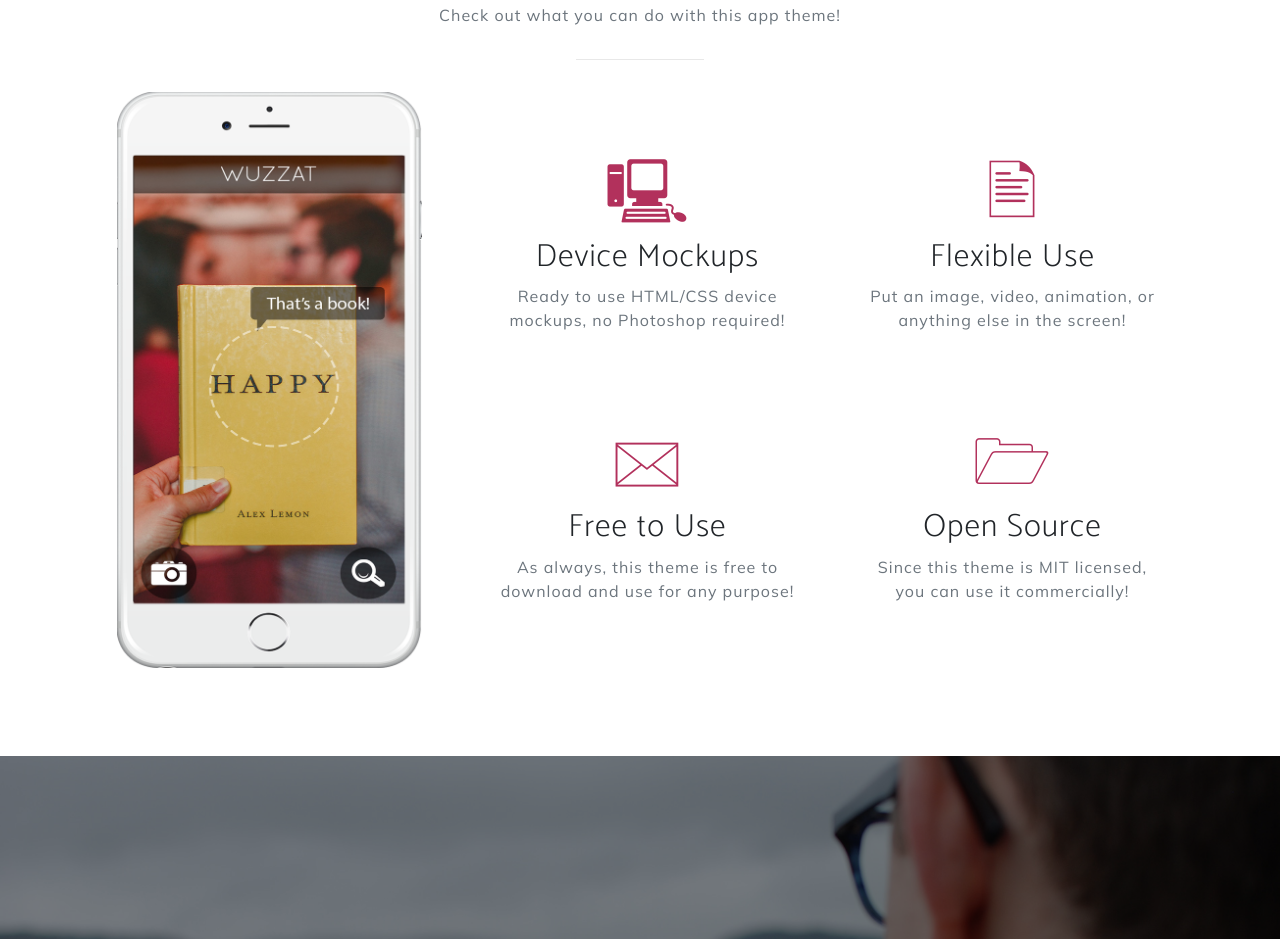
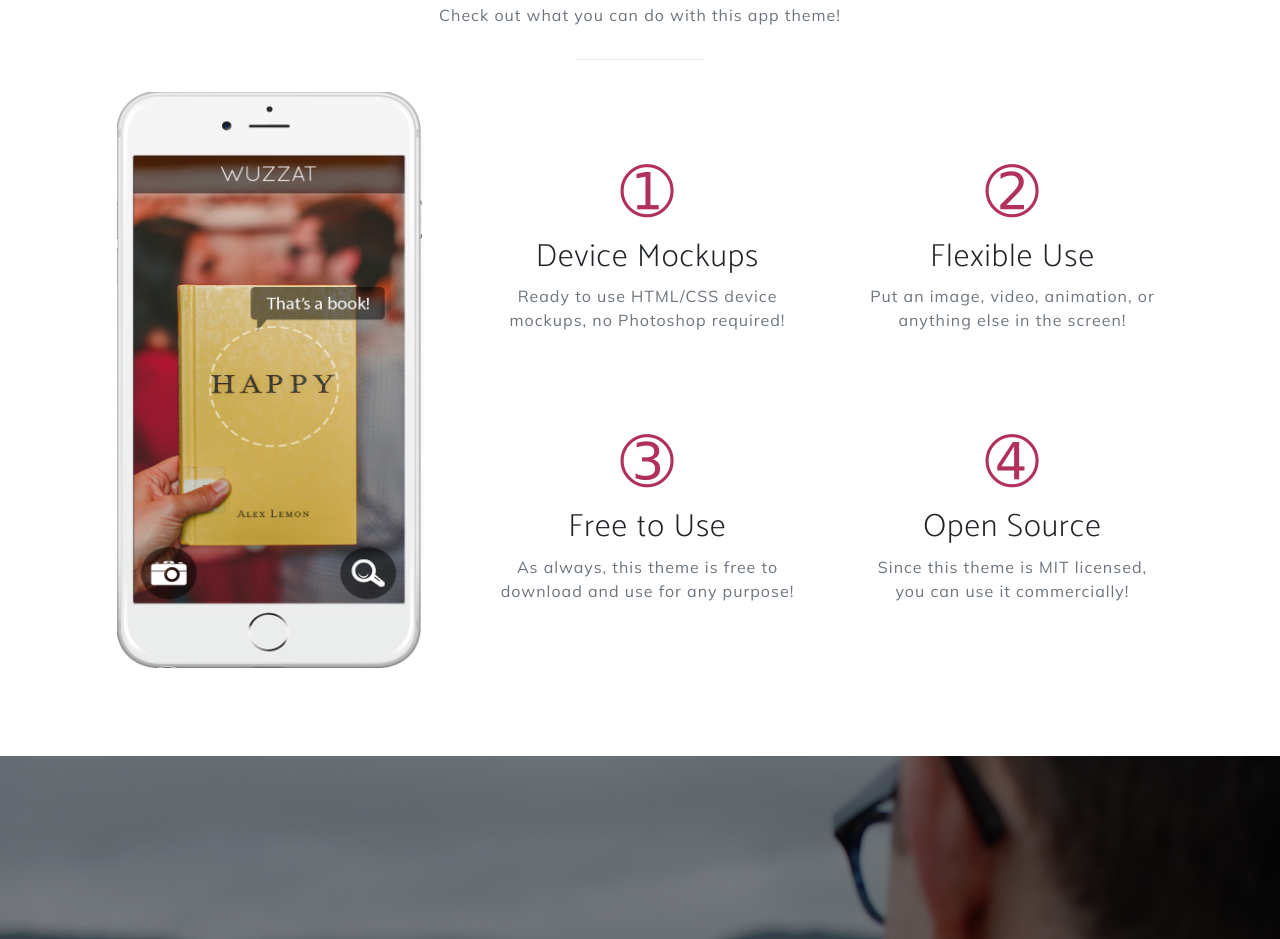
Before and after one commit to petert360/bs-sitebuild, a plain HTML site: page index.html in a window 1280 px wide. Shown: the part 1303-2242 px from the top of the page. Drawn offline with nearby package versions, Linux system fonts and the light colour scheme.

Commit message:
Nem megjelent unicode ikonok cseréje

```diff
--- a/index.html
+++ b/index.html
@@ -98,7 +98,7 @@
                         <div class="row">
                             <div class="col-lg-6">
                                 <div class="feature-item">
-                                    <p class="icon">&#128435;</p>
+                                    <p class="icon">&#10112;</p>
                                     <h3>Device Mockups</h3>
                                     <p class="text-muted">Ready to use HTML/CSS device mockups, no Photoshop required!
                                     </p>
@@ -106,7 +106,7 @@
                             </div>
                             <div class="col-lg-6">
                                 <div class="feature-item">
-                                    <p class="icon">&#128441;</p>
+                                    <p class="icon">&#10113;</p>
                                     <h3>Flexible Use</h3>
                                     <p class="text-muted">Put an image, video, animation, or anything else in the
                                         screen!</p>
@@ -116,7 +116,7 @@
                         <div class="row">
                             <div class="col-lg-6">
                                 <div class="feature-item">
-                                    <p class="icon">&#128386;</p>
+                                    <p class="icon">&#10114;</p>
                                     <h3>Free to Use</h3>
                                     <p class="text-muted text-center">As always, this theme is free to download and use for any
                                         purpose!</p>
@@ -124,7 +124,7 @@
                             </div>
                             <div class="col-lg-6">
                                 <div class="feature-item">
-                                    <p class="icon">&#128449;</p>
+                                    <p class="icon">&#10115;</p>
                                     <h3>Open Source</h3>
                                     <p class="text-muted">Since this theme is MIT licensed, you can use it commercially!
                                     </p>
```
